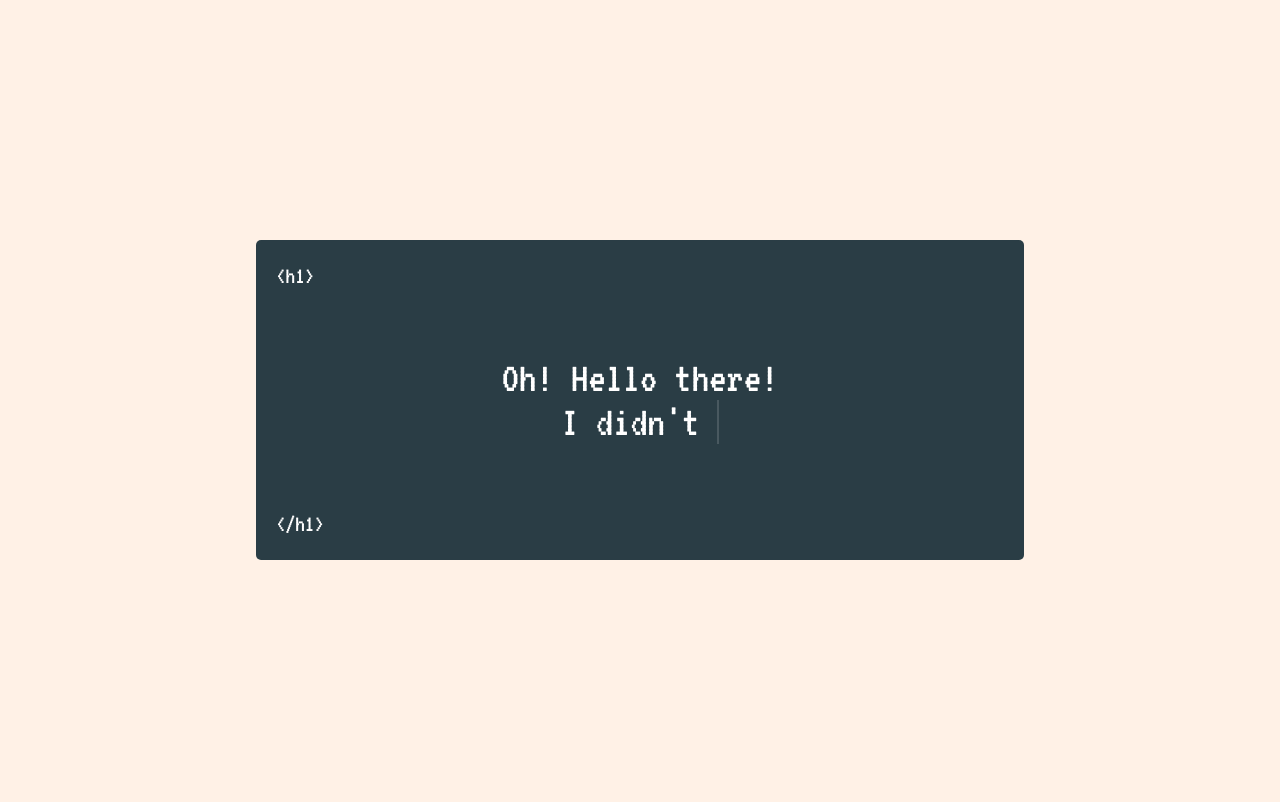
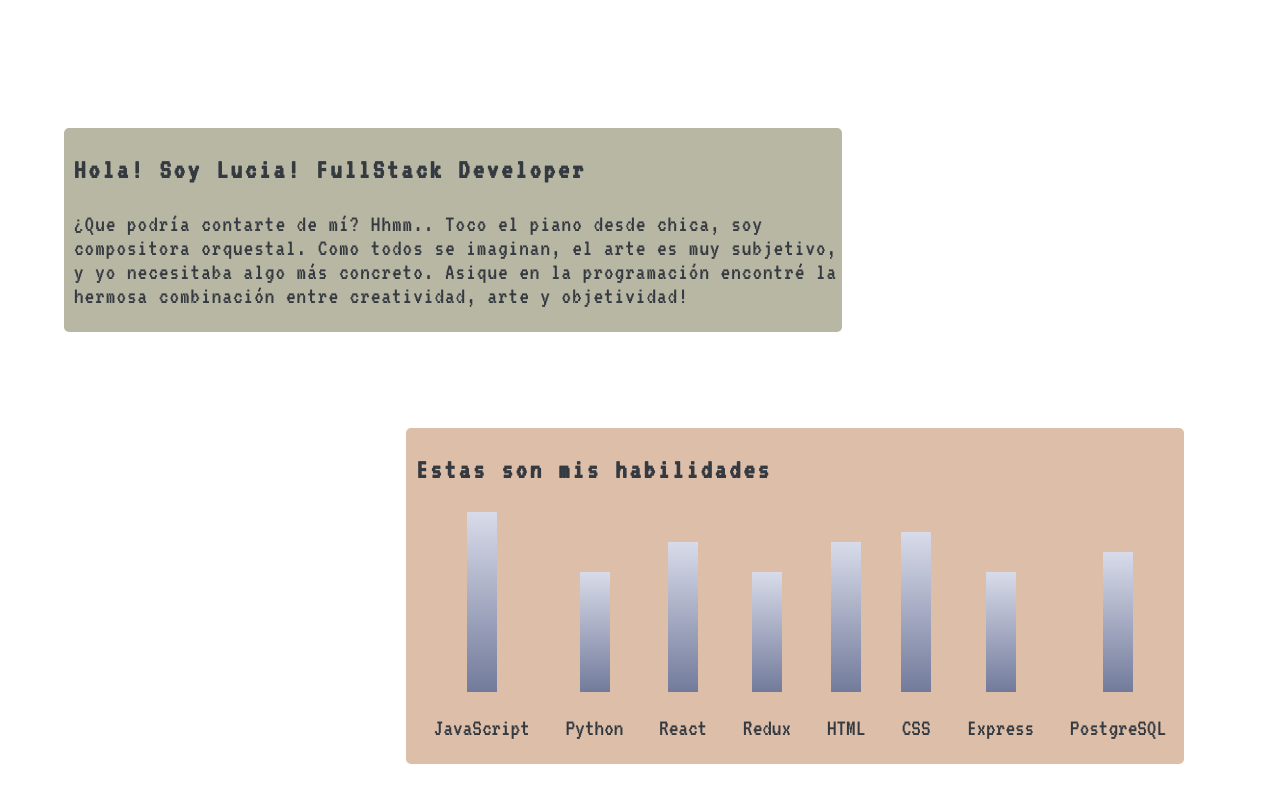
Before and after one commit to Lunia98/resume-web, a React (Create React App) app: page /home in a window 1280 px wide. Shown: the top 802 px of the page. Built offline with nearby package versions, Linux system fonts and the light colour scheme.

Commit message:
advance in home

```diff
--- a/package.json
+++ b/package.json
@@ -8,6 +8,7 @@
     "@testing-library/user-event": "^12.1.10",
     "react": "^17.0.1",
     "react-dom": "^17.0.1",
+    "react-router-dom": "^5.2.0",
     "react-scripts": "4.0.1",
     "web-vitals": "^0.2.4"
   },
--- a/src/App.css
+++ b/src/App.css
@@ -1,12 +1,11 @@
 html {
   background-color: #fff1e6;
   min-width: 100%;
-  overflow: hidden;
 }
 
 .App {
   width: 100vw;
-  height: 100vh;
+  height: auto;
   display: flex;
   justify-content: center;
   align-items: center;
--- a/src/App.js
+++ b/src/App.js
@@ -1,13 +1,14 @@
 import "./App.css";
 import Intro from "./components/Intro/Intro";
-import ButtonStart from "./components/Button/ButtonStart";
+import Home from "./components/Home/Home";
+import { Route, Switch } from "react-router-dom";
 
 function App() {
   return (
-    <div className="App">
-      <Intro />
-      <ButtonStart />
-    </div>
+    <Switch>
+      <Route exact path="/" component={Intro} />
+      <Route exact path="/home" component={Home} />
+    </Switch>
   );
 }
 
--- a/src/components/Button/style.css
+++ b/src/components/Button/style.css
@@ -6,8 +6,8 @@
   letter-spacing: 10px;
   padding-left: 17px;
   background: transparent;
-  color: #e0afa0;
-  border: 5px solid #e0afa0;
+  color: #43bccd;
+  border: 5px solid #43bccd;
 }
 .button-start:hover {
   transform: translateY(-5px);
--- /dev/null
+++ b/src/components/Home/Graph/Graph.jsx
@@ -0,0 +1,19 @@
+import React from "react";
+import "./style.css";
+
+export default function Graph({ obj }) {
+  let ht = obj.height;
+
+  return (
+    <div
+      style={{
+        display: "flex",
+        flexDirection: "column-reverse",
+        alignItems: "center",
+      }}
+    >
+      <p>{obj.name}</p>
+      <div className="barra" style={{ height: `${ht}` }} />
+    </div>
+  );
+}
--- /dev/null
+++ b/src/components/Home/Graph/style.css
@@ -0,0 +1,8 @@
+.barra {
+  width: 30px;
+  background: linear-gradient(
+    0deg,
+    hsla(228, 17%, 53%, 1) 0%,
+    hsla(229, 28%, 88%, 1) 100%
+  );
+}
--- a/src/components/Home/Home.jsx
+++ b/src/components/Home/Home.jsx
@@ -1,6 +1,38 @@
 import React from "react";
+import Graph from "./Graph/Graph";
 import "./style.css";
 
 export default function Home() {
-  return <div className="container_home"></div>;
+  let skills = [
+    { name: "JavaScript", height: "180px" },
+    { name: "Python", height: "120px" },
+    { name: "React", height: "150px" },
+    { name: "Redux", height: "120px" },
+    { name: "HTML", height: "150px" },
+    { name: "CSS", height: "160px" },
+    { name: "Express", height: "120px" },
+    { name: "PostgreSQL", height: "140px" },
+  ];
+  return (
+    <div className="container_home">
+      <div className="first_part">
+        <h3>Hola! Soy Lucia! FullStack Developer</h3>
+        <p style={{ letterSpacing: "1px" }}>
+          ¿Que podría contarte de mí? Hhmm.. Toco el piano desde chica, soy
+          compositora orquestal. Como todos se imaginan, el arte es muy
+          subjetivo, y yo necesitaba algo más concreto. Asique en la
+          programación encontré la hermosa combinación entre creatividad, arte y
+          objetividad!
+        </p>
+      </div>
+      <div className="second_part">
+        <h3 style={{ letterSpacing: "3px" }}>Estas son mis habilidades</h3>
+        <div style={{ display: "flex", justifyContent: "space-around" }}>
+          {skills.map((skill) => (
+            <Graph obj={skill} />
+          ))}
+        </div>
+      </div>
+    </div>
+  );
 }
--- a/src/components/Home/style.css
+++ b/src/components/Home/style.css
@@ -0,0 +1,33 @@
+.container_home {
+  width: 100%;
+  height: auto;
+  display: flex;
+  flex-direction: column;
+  justify-content: flex-start;
+  align-items: flex-start;
+  background-color: #ffffff;
+  font-family: "VT323", monospace;
+}
+.first_part {
+  margin-top: 10%;
+  margin-left: 5%;
+  width: 60%;
+  height: auto;
+  background-color: #b7b7a4;
+  border-radius: 5px;
+  font-size: 24px;
+  letter-spacing: 3px;
+  padding-left: 10px;
+  color: #343a40;
+}
+.second_part {
+  align-self: flex-end;
+  width: 60%;
+  height: auto;
+  margin: 4em;
+  background-color: #ddbea9;
+  border-radius: 5px;
+  font-size: 24px;
+  padding-left: 10px;
+  color: #343a40;
+}
--- a/src/components/Intro/Intro.jsx
+++ b/src/components/Intro/Intro.jsx
@@ -1,4 +1,6 @@
 import React, { useState, useEffect } from "react";
+import ButtonStart from "../Button/ButtonStart";
+import { Link } from "react-router-dom";
 import "./style.css";
 
 export default function Intro() {
@@ -12,9 +14,13 @@ export default function Intro() {
   const text = ["<h1>", "</h1>"];
   return (
     <div className="container_intro">
+      <div className="command">
         <p className="text-top">{text[0]}</p>
         <div style={{ position: "relative" }}>
-        <p className="line anim-typewriter" style={{ border: state && "none" }}>
+          <p
+            className="line anim-typewriter"
+            style={{ border: state && "none" }}
+          >
             Oh! Hello there!
           </p>
           {state && (
@@ -24,6 +30,10 @@ export default function Intro() {
           )}
         </div>
         <p className="text-top">{text[1]}</p>
+        <Link to="/home">
+          <ButtonStart />
+        </Link>
+      </div>
     </div>
   );
 }
--- a/src/components/Intro/style.css
+++ b/src/components/Intro/style.css
@@ -1,4 +1,11 @@
 .container_intro {
+  width: 100%;
+  height: 100vh;
+  display: flex;
+  justify-content: center;
+  align-items: center;
+}
+.command {
   display: flex;
   flex-direction: column;
   justify-content: space-between;
--- a/src/index.js
+++ b/src/index.js
@@ -1,14 +1,17 @@
-import React from 'react';
-import ReactDOM from 'react-dom';
-import './index.css';
-import App from './App';
-import reportWebVitals from './reportWebVitals';
+import React from "react";
+import ReactDOM from "react-dom";
+import "./index.css";
+import App from "./App";
+import { BrowserRouter as Router } from "react-router-dom";
+import reportWebVitals from "./reportWebVitals";
 
 ReactDOM.render(
   <React.StrictMode>
-    <App />
+    <Router>
+      <App />
+    </Router>
   </React.StrictMode>,
-  document.getElementById('root')
+  document.getElementById("root")
 );
 
 // If you want to start measuring performance in your app, pass a function
```
Lines whose indentation alone changed are shown as unchanged.
